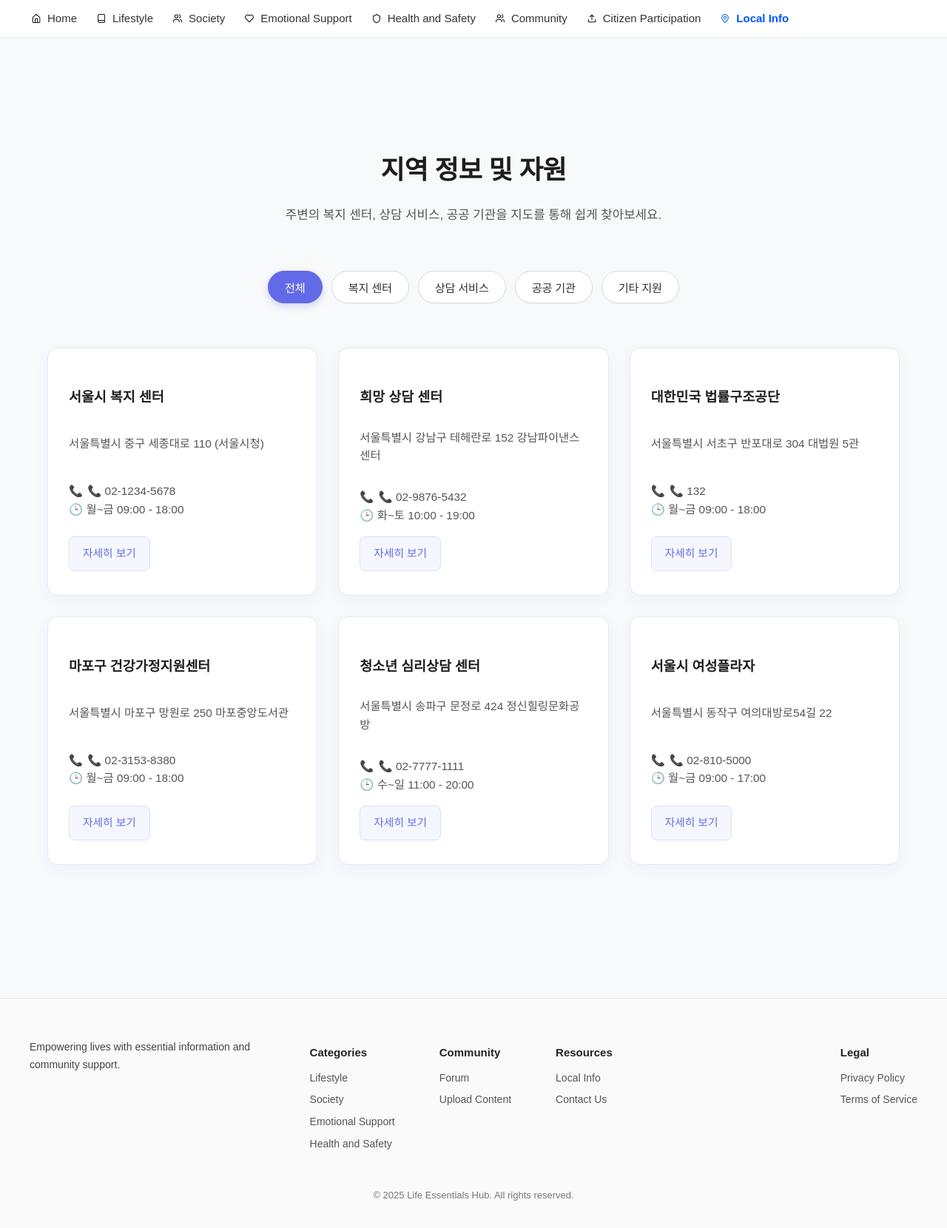
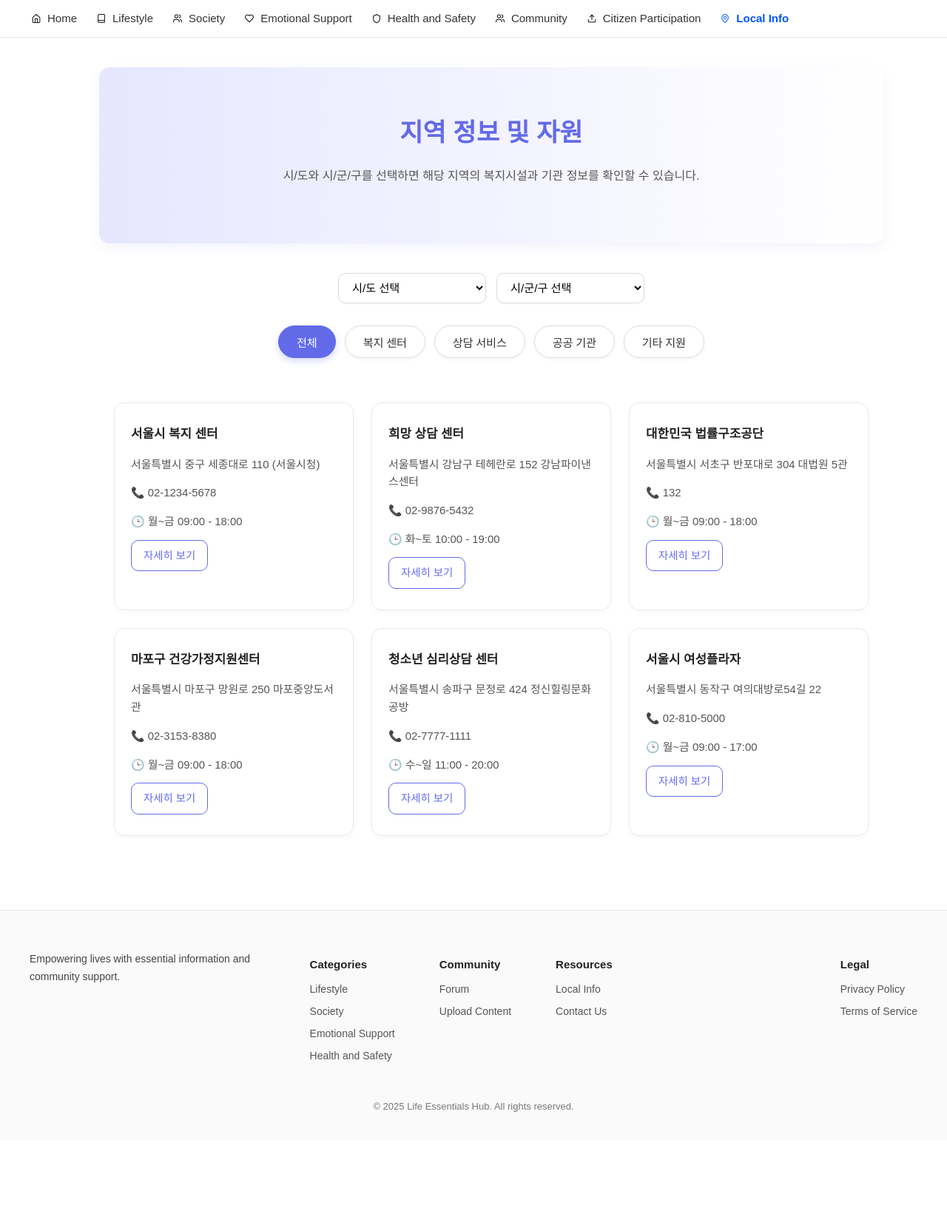
Before and after one commit to gjdbsdk/With_U, a Django app: page /local/ in a window 1280 px wide. Shown: the whole page at 74% size. After the commit the page ends 1503 px from the top, so only its background shows below. Run offline with Django 5.2, Linux system fonts and the light colour scheme; parts of the project's set-up code (start-up, migrations or seed data) failed here and were passed over.

Commit message:
라이프스타일, 헬스, 로컬 페이지 수정

```diff
--- a/frontend/static/css/local.css
+++ b/frontend/static/css/local.css
@@ -1,36 +1,71 @@
 body {
-  font-family: 'Deokseong', 'Noto Sans KR', sans-serif;
-  background-color: #f8f9fb;
+  font-family: 'Pretendard', sans-serif;
   color: #222;
   margin: 0;
+  padding: 0;
   line-height: 1.7;
 }
 
-.local-page {
-  max-width: 1200px;
-  margin: 0 auto;
-  padding: 80px 24px 140px;
+a {
+  text-decoration: none;
+  color: inherit;
 }
 
-.intro-section {
-  text-align: center;
-  margin-bottom: 60px;
+.local-page {
+  width: 100%;
+  margin: 0 auto;
 }
 
-.intro-section h1 {
-  font-size: 2.2rem;
-  font-weight: 700;
-  color: #1e1e1e;
-  letter-spacing: -0.5px;
-  margin-bottom: 16px;
+.content-header {
+  text-align: center;
+  width: 85%;
+  margin: 40px auto;
+  padding: 60px 20px;
+  background: linear-gradient(to right, #e6e7ff 0%, #ffffff 100%);
+  border-radius: 14px;
+  box-shadow: 0 6px 16px rgba(99, 106, 232, 0.08);
 }
 
-.intro-section p {
-  font-size: 1.05rem;
+.title {
+  color: #636AE8;
+  font-size: 34px;
+  font-weight: 700;
+  margin-bottom: 14px;
+}
+
+.content-header p {
+  font-size: 1rem;
   color: #555;
   line-height: 1.8;
-  max-width: 600px;
-  margin: 0 auto;
+}
+
+.region-select {
+  display: flex;
+  justify-content: center;
+  align-items: center;
+  gap: 14px;
+  margin: 40px auto 30px;
+  flex-wrap: wrap;
+}
+
+.dropdown {
+  width: 200px;
+  padding: 10px 14px;
+  border: 1.5px solid #dcdcdc;
+  border-radius: 10px;
+  background-color: #fff;
+  font-size: 0.95rem;
+  font-family: 'Pretendard', sans-serif;
+  transition: all 0.25s ease;
+  cursor: pointer;
+  box-shadow: 0 1px 3px rgba(0,0,0,0.05);
+}
+
+.dropdown:hover,
+.dropdown:focus {
+  border-color: #636AE8;
+  box-shadow: 0 0 6px rgba(99, 106, 232, 0.25);
+  outline: none;
 }
 
 .category-filter {
@@ -38,7 +73,7 @@ body {
   justify-content: center;
   flex-wrap: wrap;
   gap: 12px;
-  margin-bottom: 60px;
+  margin: 20px auto 60px;
 }
 
 .filter-btn {
@@ -46,13 +81,13 @@ body {
   border: 1.5px solid #dcdcdc;
   color: #333;
   border-radius: 40px;
-  padding: 10px 22px;
+  padding: 10px 24px;
   font-size: 0.95rem;
   font-weight: 500;
   letter-spacing: -0.2px;
   cursor: pointer;
   transition: all 0.25s ease;
-  box-shadow: 0 1px 2px rgba(0, 0, 0, 0.04);
+  box-shadow: 0 2px 4px rgba(0,0,0,0.04);
 }
 
 .filter-btn:hover {
@@ -69,68 +104,52 @@ body {
 }
 
 .card-grid {
+  width: 85%;
+  margin: 40px auto 100px;
   display: grid;
-  grid-template-columns: repeat(auto-fit, minmax(320px, 1fr));
-  gap: 28px;
+  grid-template-columns: repeat(auto-fit, minmax(260px, 1fr));
+  gap: 24px;
   justify-content: center;
 }
 
 .card {
   background: #fff;
-  border: 1px solid #e6e9f0;
+  border: 1px solid #e8e9f3;
   border-radius: 14px;
-  padding: 32px 28px;
-  box-shadow: 0 6px 20px rgba(99, 106, 232, 0.05);
-  transition: all 0.3s ease;
-  display: flex;
-  flex-direction: column;
-  justify-content: space-between;
+  padding: 24px 22px 28px;
+  text-align: left;
+  transition: 0.25s ease;
+  box-shadow: 0 2px 6px rgba(0,0,0,0.03);
 }
 
 .card:hover {
-  transform: translateY(-6px);
-  box-shadow: 0 10px 24px rgba(99, 106, 232, 0.18);
+  transform: translateY(-4px);
+  box-shadow: 0 10px 24px rgba(99, 106, 232, 0.15);
+  border-color: #dfe2ff;
 }
 
 .card h3 {
-  font-size: 1.15rem;
-  font-weight: 700;
-  color: #1e1e1e;
+  font-size: 1.05rem;
+  font-weight: 600;
+  color: #222;
+  margin: 4px 0 8px;
+}
+
+.card p {
+  font-size: 0.93rem;
+  color: #555;
+  line-height: 1.6;
   margin-bottom: 12px;
 }
 
-.card p {
-  color: #555;
-  font-size: 0.96rem;
-  margin-bottom: 16px;
-  line-height: 1.6;
-}
-
-.card p::before {
+.btn {
   display: inline-block;
-  margin-right: 6px;
+  padding: 8px 16px;
+  border-radius: 10px;
+  border: 1.5px solid #636AE8;
   color: #636AE8;
-  font-weight: bold;
-}
-
-.card p:nth-of-type(2)::before {
-  content: "📞";
-}
-
-.card p:nth-of-type(3)::before {
-  content: "🕒";
-}
-
-.btn {
-  align-self: flex-start;
-  display: inline-block;
-  background-color: #f5f7ff;
-  border: 1px solid #d6dfff;
-  color: #636AE8;
-  padding: 10px 18px;
-  border-radius: 8px;
-  font-size: 0.92rem;
-  text-decoration: none;
+  background-color: #fff;
+  font-size: 0.9rem;
   font-weight: 500;
   transition: all 0.25s ease;
 }
--- a/frontend/templates/local.html
+++ b/frontend/templates/local.html
@@ -8,13 +8,26 @@
 {% block body %}
 <main class="local-page">
 
-  <!-- 상단 소개 -->
-  <section class="intro-section">
-    <h1>지역 정보 및 자원</h1>
-    <p>주변의 복지 센터, 상담 서비스, 공공 기관을 지도를 통해 쉽게 찾아보세요.</p>
-  </section>
+  <div class="content-header">
+    <div class="title">지역 정보 및 자원</div>
+    <p>
+      시/도와 시/군/구를 선택하면 해당 지역의 복지시설과 기관 정보를 확인할 수 있습니다.
+    </p>
+  </div>
 
-  <!-- 필터 버튼 -->
+  <div class="region-select">
+    <select id="city" class="dropdown">
+      <option value="">시/도 선택</option>
+      <option value="서울특별시">서울특별시</option>
+      <option value="부산광역시">부산광역시</option>
+      <option value="경기도">경기도</option>
+    </select>
+
+    <select id="district" class="dropdown">
+      <option value="">시/군/구 선택</option>
+    </select>
+  </div>
+
   <div class="category-filter">
     <button class="filter-btn active" data-category="all">전체</button>
     <button class="filter-btn" data-category="welfare">복지 센터</button>
@@ -23,50 +36,53 @@
     <button class="filter-btn" data-category="other">기타 지원</button>
   </div>
 
-  <!-- 기관 카드 목록 -->
-  <section class="content-section">
-    <div class="card-grid" id="agency-list">
-      <div class="card" data-category="welfare">
+  <section class="card-grid" id="agency-list">
+    <div class="card" data-category="welfare" data-city="서울특별시" data-district="중구">
       <h3>서울시 복지 센터</h3>
       <p>서울특별시 중구 세종대로 110 (서울시청)</p>
-        <p>📞 02-1234-5678<br>🕒 월~금 09:00 - 18:00</p>
+      <p>📞 02-1234-5678</p>
+      <p>🕒 월~금 09:00 - 18:00</p>
       <a href="#" class="btn">자세히 보기</a>
     </div>
 
-      <div class="card" data-category="counsel">
+    <div class="card" data-category="counsel" data-city="서울특별시" data-district="강남구">
       <h3>희망 상담 센터</h3>
       <p>서울특별시 강남구 테헤란로 152 강남파이낸스센터</p>
-        <p>📞 02-9876-5432<br>🕒 화~토 10:00 - 19:00</p>
+      <p>📞 02-9876-5432</p>
+      <p>🕒 화~토 10:00 - 19:00</p>
       <a href="#" class="btn">자세히 보기</a>
     </div>
 
-      <div class="card" data-category="law">
+    <div class="card" data-category="law" data-city="서울특별시" data-district="서초구">
       <h3>대한민국 법률구조공단</h3>
       <p>서울특별시 서초구 반포대로 304 대법원 5관</p>
-        <p>📞 132<br>🕒 월~금 09:00 - 18:00</p>
+      <p>📞 132</p>
+      <p>🕒 월~금 09:00 - 18:00</p>
       <a href="#" class="btn">자세히 보기</a>
     </div>
 
-      <div class="card" data-category="welfare">
+    <div class="card" data-category="welfare" data-city="서울특별시" data-district="마포구">
       <h3>마포구 건강가정지원센터</h3>
       <p>서울특별시 마포구 망원로 250 마포중앙도서관</p>
-        <p>📞 02-3153-8380<br>🕒 월~금 09:00 - 18:00</p>
+      <p>📞 02-3153-8380</p>
+      <p>🕒 월~금 09:00 - 18:00</p>
       <a href="#" class="btn">자세히 보기</a>
     </div>
 
-      <div class="card" data-category="counsel">
+    <div class="card" data-category="counsel" data-city="서울특별시" data-district="송파구">
       <h3>청소년 심리상담 센터</h3>
       <p>서울특별시 송파구 문정로 424 정신힐링문화공방</p>
-        <p>📞 02-7777-1111<br>🕒 수~일 11:00 - 20:00</p>
+      <p>📞 02-7777-1111</p>
+      <p>🕒 수~일 11:00 - 20:00</p>
       <a href="#" class="btn">자세히 보기</a>
     </div>
 
-      <div class="card" data-category="other">
+    <div class="card" data-category="other" data-city="서울특별시" data-district="동작구">
       <h3>서울시 여성플라자</h3>
       <p>서울특별시 동작구 여의대방로54길 22</p>
-        <p>📞 02-810-5000<br>🕒 월~금 09:00 - 17:00</p>
+      <p>📞 02-810-5000</p>
+      <p>🕒 월~금 09:00 - 17:00</p>
       <a href="#" class="btn">자세히 보기</a>
-      </div>
     </div>
   </section>
 </main>
@@ -74,22 +90,59 @@
 
 {% block script %}
 <script>
+document.addEventListener('DOMContentLoaded', function() {
   const buttons = document.querySelectorAll('.filter-btn');
   const cards = document.querySelectorAll('.card');
+  const citySelect = document.getElementById('city');
+  const districtSelect = document.getElementById('district');
+
+  const districts = {
+    "서울특별시": ["중구", "강남구", "서초구", "마포구", "송파구", "동작구"],
+    "부산광역시": ["해운대구", "남구", "연제구", "수영구"],
+   "경기도": ["수원시", "용인시", "성남시", "고양시"]
+  };
+
+  citySelect.addEventListener('change', () => {
+    const city = citySelect.value;
+    districtSelect.innerHTML = '<option value="">시/군/구 선택</option>';
+    if (districts[city]) {
+      districts[city].forEach(d => {
+        const option = document.createElement('option');
+        option.value = d;
+        option.textContent = d;
+        districtSelect.appendChild(option);
+      });
+    }
+    filterCards();
+  });
+
+  districtSelect.addEventListener('change', filterCards);
 
   buttons.forEach(btn => {
     btn.addEventListener('click', () => {
       buttons.forEach(b => b.classList.remove('active'));
       btn.classList.add('active');
-    const category = btn.dataset.category;
+      filterCards();
+    });
+  });
+
+  function filterCards() {
+    const category = document.querySelector('.filter-btn.active').dataset.category;
+    const city = citySelect.value;
+    const district = districtSelect.value;
+
     cards.forEach(card => {
-      if (category === 'all' || card.dataset.category === category) {
+      const matchesCategory = category === 'all' || card.dataset.category === category;
+      const matchesCity = !city || card.dataset.city === city;
+      const matchesDistrict = !district || card.dataset.district === district;
+
+      if (matchesCategory && matchesCity && matchesDistrict) {
         card.style.display = 'block';
       } else {
         card.style.display = 'none';
       }
     });
-  });
+  }
 });
 </script>
 {% endblock script %}
```
Also changed, not shown: other parts of frontend/static/css/local.css (+25 -8 lines), frontend/static/css/health.css (+76 -59 lines), frontend/static/js/detail.js (+54 -0 lines), frontend/templates/health.html (+29 -91 lines), frontend/templates/lifestyle.html (+7 -8 lines). Lines whose indentation alone changed are shown as unchanged.
